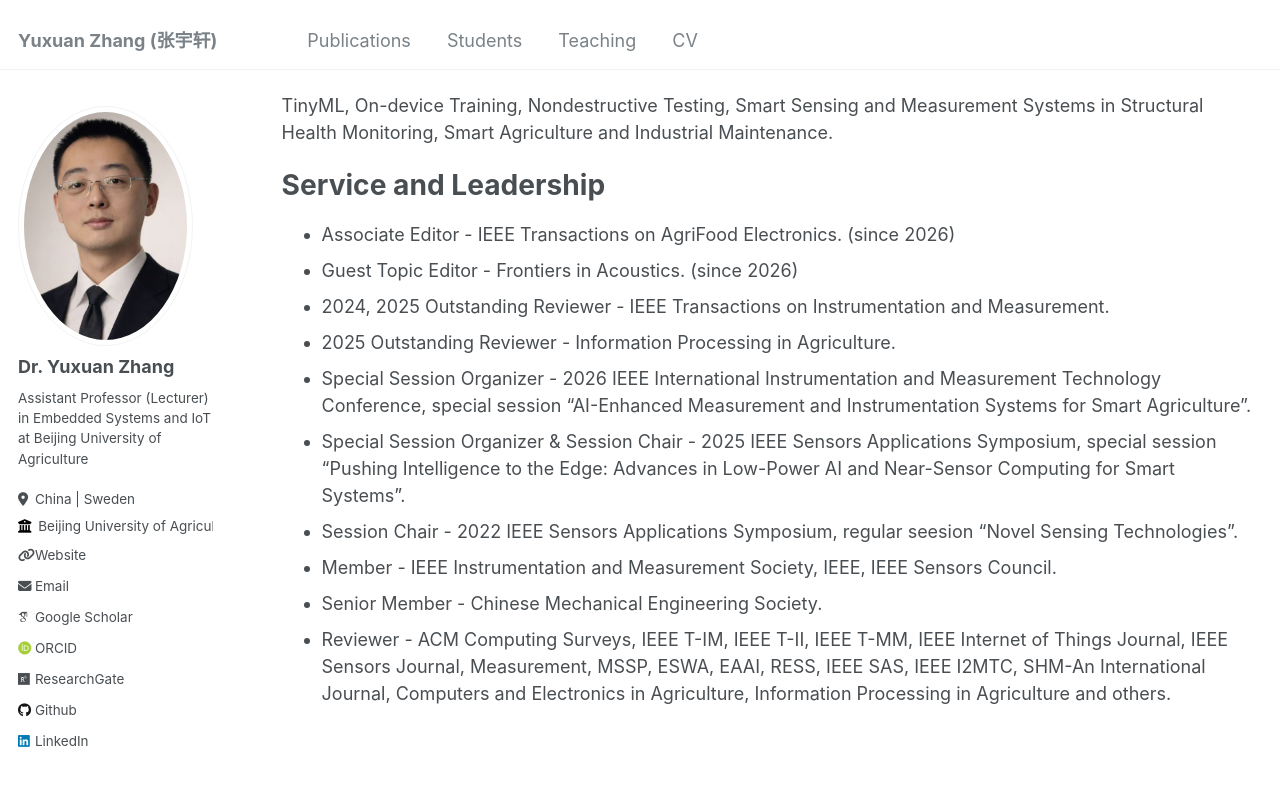
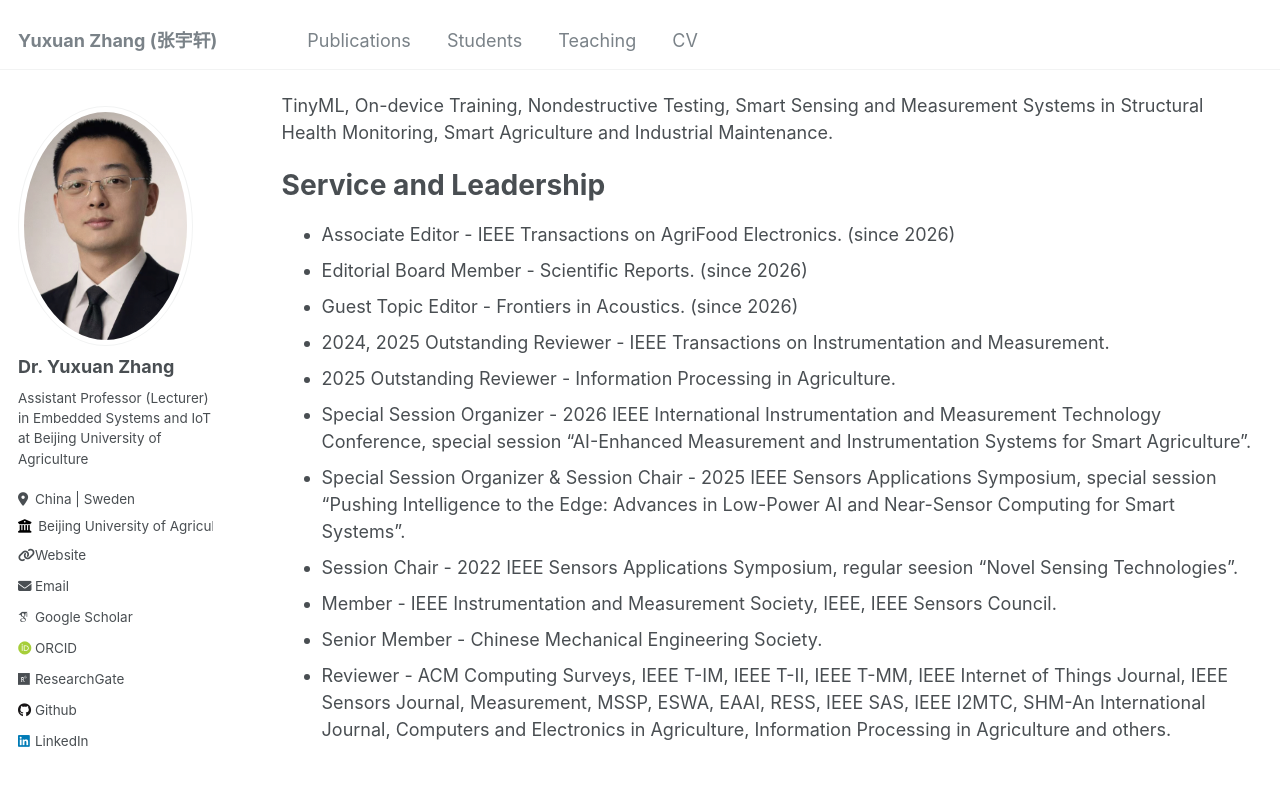
Before and after one commit to YuxuanZhang-96/YuxuanZhang-96.github.io, a Jekyll site: the page built from _pages/cv.md, in a window 1280 px wide and 900 px high, scrolled down 536 px. Shown: the top 786 px of the window. Built offline with Jekyll 4.4.1, drawn with Linux system fonts in a browser that asks for light colours; some web fonts are replaced.

Commit message:
Update cv.md

```diff
--- a/_pages/cv.md
+++ b/_pages/cv.md
@@ -32,6 +32,7 @@ TinyML, On-device Training, Nondestructive Testing, Smart Sensing and Measuremen
 Service and Leadership
 ======
 * Associate Editor                          - IEEE Transactions on AgriFood Electronics. (since 2026)
+* Editorial Board Member                    - Scientific Reports. (since 2026)
 * Guest Topic Editor                        - Frontiers in Acoustics. (since 2026)
 * 2024, 2025 Outstanding Reviewer           - IEEE Transactions on Instrumentation and Measurement.
 * 2025 Outstanding Reviewer                 - Information Processing in Agriculture.
```
